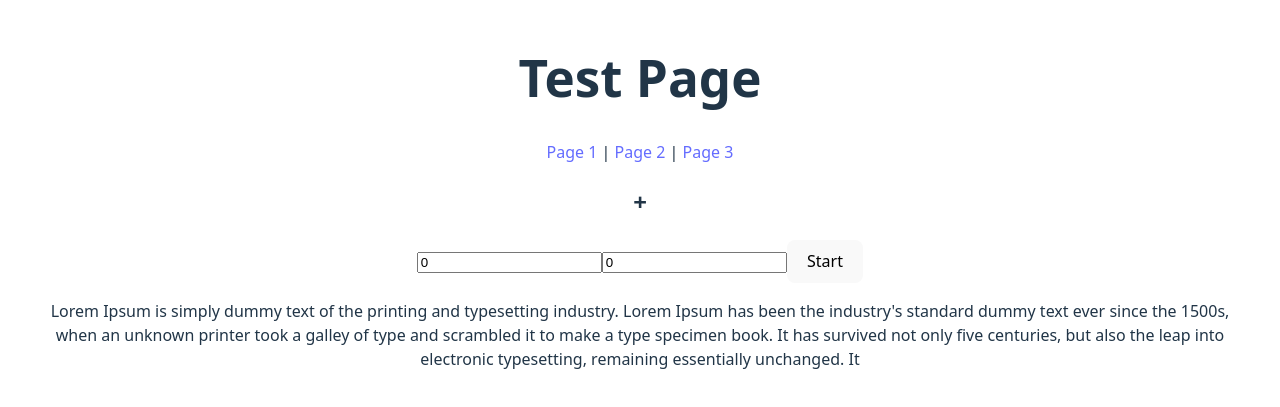
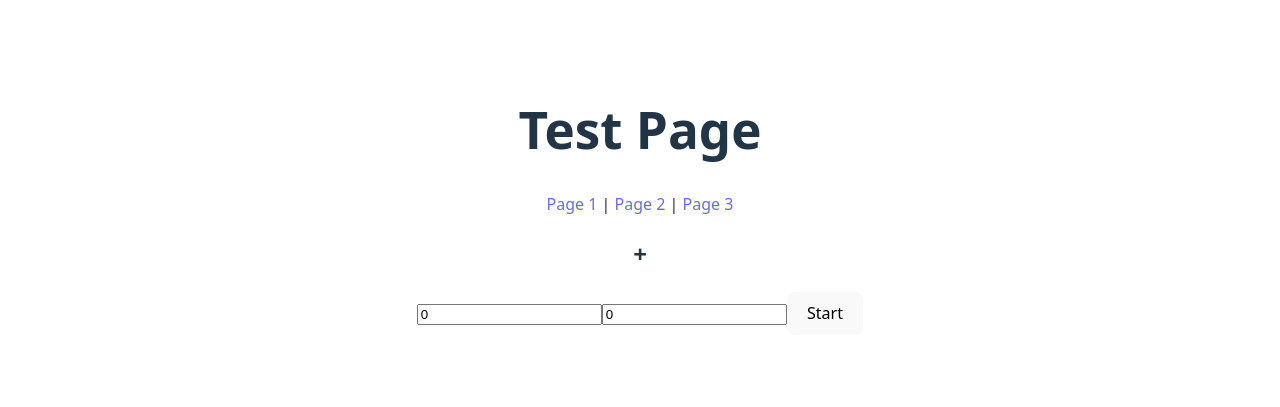
Before and after one commit to PiekharievaK/changelog-test, a React (Vite) app: page /1 in a window 1280 px wide. Shown: the part 199-606 px from the top of the page. Built offline with nearby package versions, Linux system fonts and the light colour scheme.

Commit message:
feat(TTT-4): change in pages

```diff
--- a/src/pages/page1/Page1.jsx
+++ b/src/pages/page1/Page1.jsx
@@ -14,7 +14,7 @@ export const AddPage = () => {
             <input type="number" value={b} onChange={e => setB(e.target.value)}/>
             <button onClick={handleAdd}>Start</button>
             {result !== null && <p>Result: {result}</p>}
-            <p>Lorem Ipsum is simply dummy text of the printing and typesetting industry. Lorem Ipsum has been the industry's standard dummy text ever since the 1500s, when an unknown printer took a galley of type and scrambled it to make a type specimen book. It has survived not only five centuries, but also the leap into electronic typesetting, remaining essentially unchanged. It </p>
+            {/*<p>Lorem Ipsum is simply dummy text of the printing and typesetting industry. Lorem Ipsum has been the industry's standard dummy text ever since the 1500s, when an unknown printer took a galley of type and scrambled it to make a type specimen book. It has survived not only five centuries, but also the leap into electronic typesetting, remaining essentially unchanged. It </p>*/}
         </div>
     );
 }
--- a/src/pages/page3/Page3.jsx
+++ b/src/pages/page3/Page3.jsx
@@ -13,7 +13,7 @@ export default function MultiplyPage() {
       <input type="number" value={a} onChange={e => setA(e.target.value)} />
       <input type="number" value={b} onChange={e => setB(e.target.value)} />
       <button onClick={handleMultiply}>Start</button>
-      {result !== null && <p>Result: {result}</p>}
+      {result !== null && <p>Result: {result}/</p>}
     </div>
   );
 }
```
